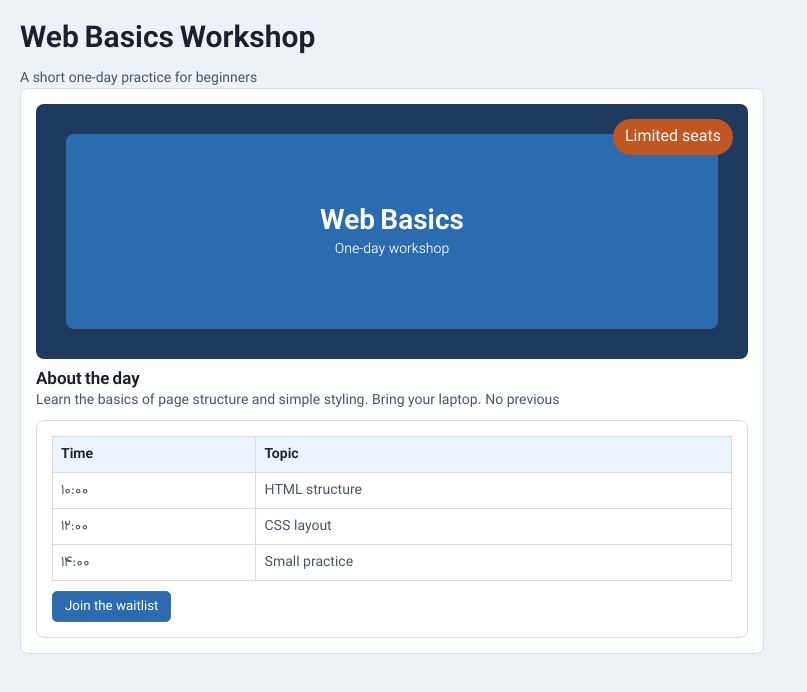
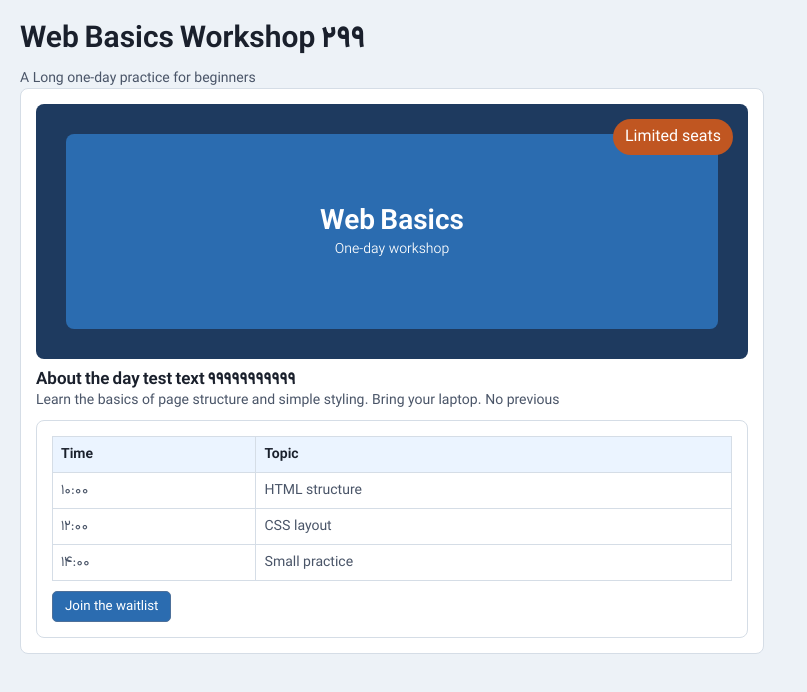
Before and after one commit to saeedsharifinezhad/TestRepo, a plain HTML site: page index.html in a window 1280 px wide. Shown: the whole page, without its empty margins (0-807 px from the left). Drawn offline with Linux system fonts and the light colour scheme.

Commit message:
Third commit

```diff
--- a/index.html
+++ b/index.html
@@ -11,10 +11,10 @@
 <body>
     <!-- page header -->
     <header class="pageHeader">
-        <h1 class="mainTitle"> Web Basics Workshop
+        <h1 class="mainTitle"> Web Basics Workshop 299
         </h1>
         <p class="generalParagraph">
-            A short one-day practice for beginners
+            A Long one-day practice for beginners
         </p>
     </header>
     <!-- main content -->
@@ -29,7 +29,7 @@
             </div>
             <div class="about">
                 <h3 class="sectionTitle">
-                    About the day
+                    About the day test text 99999999999
                 </h3>
                 <p class="generalParagraph">
                     Learn the basics of page structure and simple styling. Bring your laptop. No previous
```
